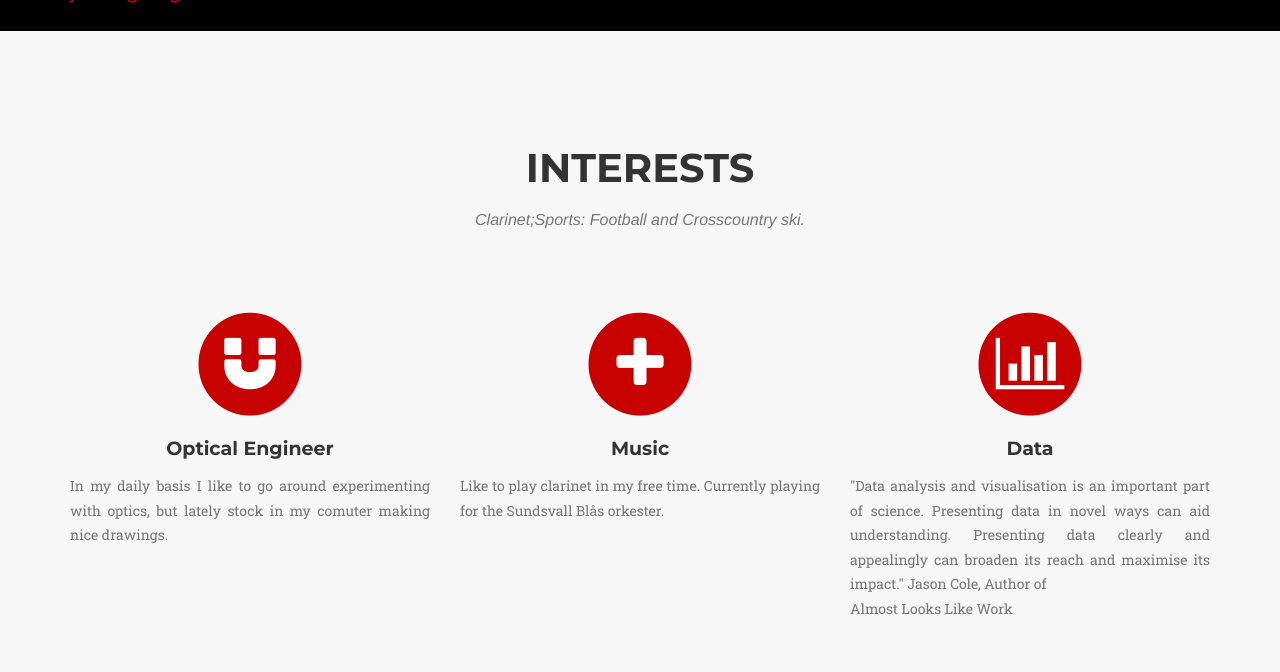
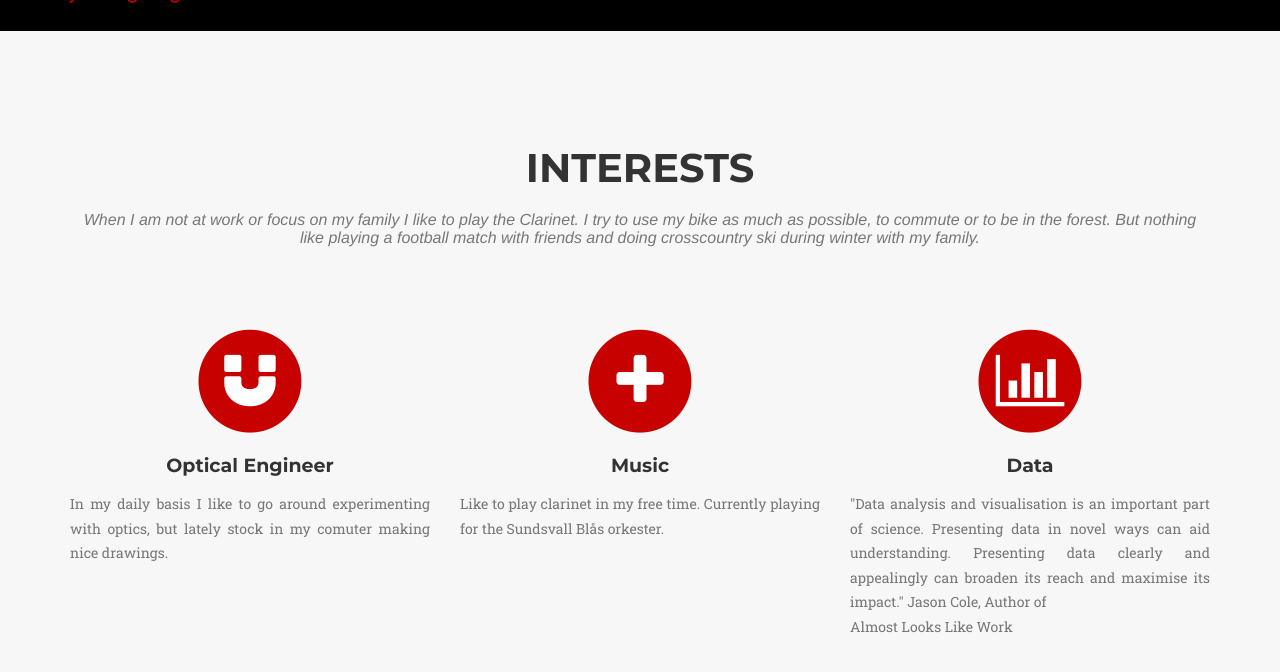
Before and after one commit to jmbruges/jmbruges.github.io, a Jekyll site: the page index.html, which Jekyll copies as it is, in a window 1280 px wide and 900 px high, scrolled down 645 px, cut to the strip 49-721 px from the top of the window. Built offline with Jekyll 4.4.1, drawn with Linux system fonts in a browser that asks for light colours; nearby versions of some CDN libraries; some web fonts are replaced; library files that are not in the unit come from our copies.

Commit message:
Interest
format interest

```diff
--- a/index.html
+++ b/index.html
@@ -122,7 +122,9 @@
             <div class="row">
                 <div class="col-lg-12 text-center">
                     <h2 class="section-heading">Interests</h2>
-                    <h3 class="section-subheading text-muted">Clarinet;Sports: Football and Crosscountry ski.</h3>
+                    <h3 class="section-subheading text-muted">When I am not at work or focus on my family I like to play the Clarinet.
+                      I try to use my bike as much as possible, to commute or to be in the forest.
+                      But nothing like playing a football match with friends and doing crosscountry ski during winter with my family.</h3>
                 </div>
             </div>
             <div class="row text-center">
```
